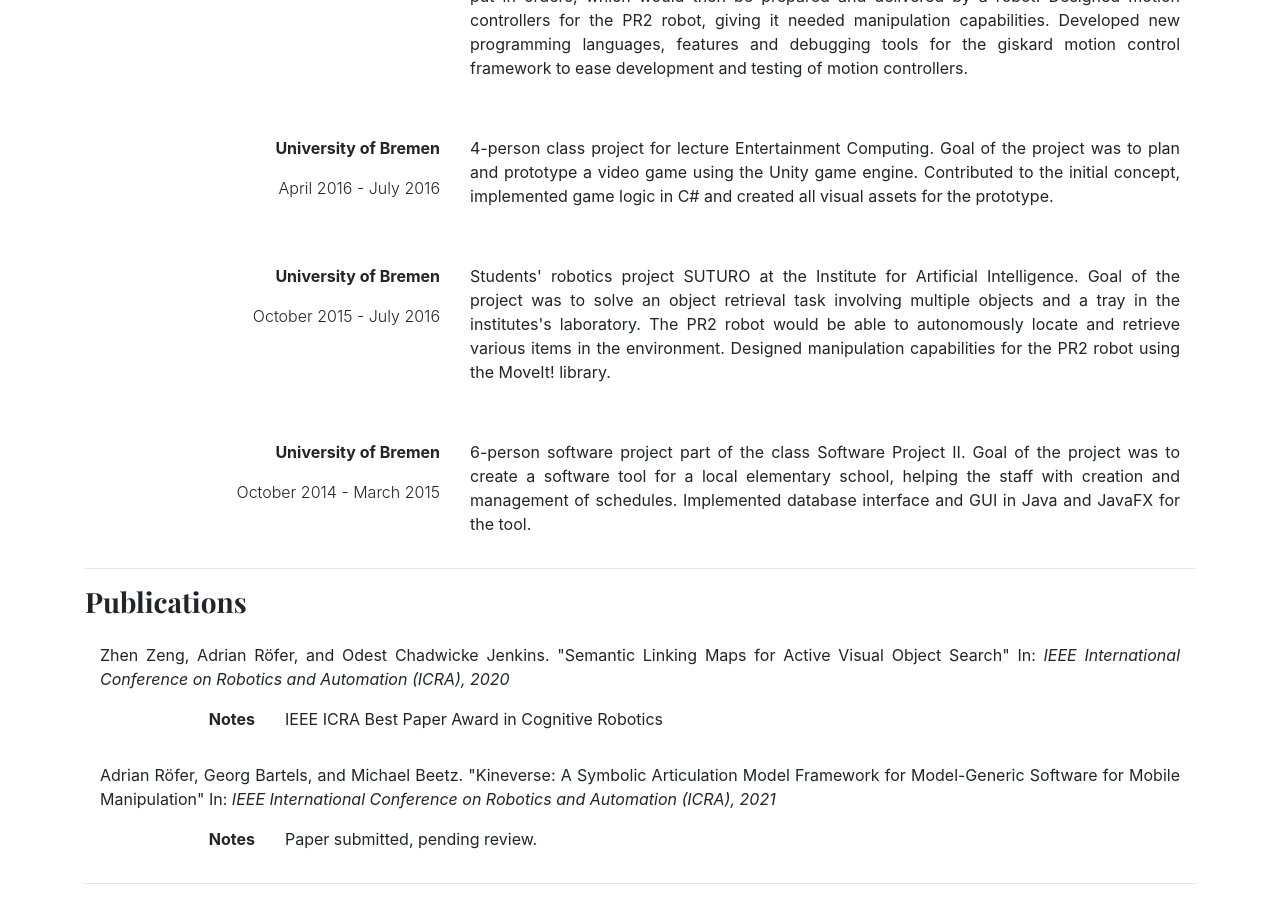
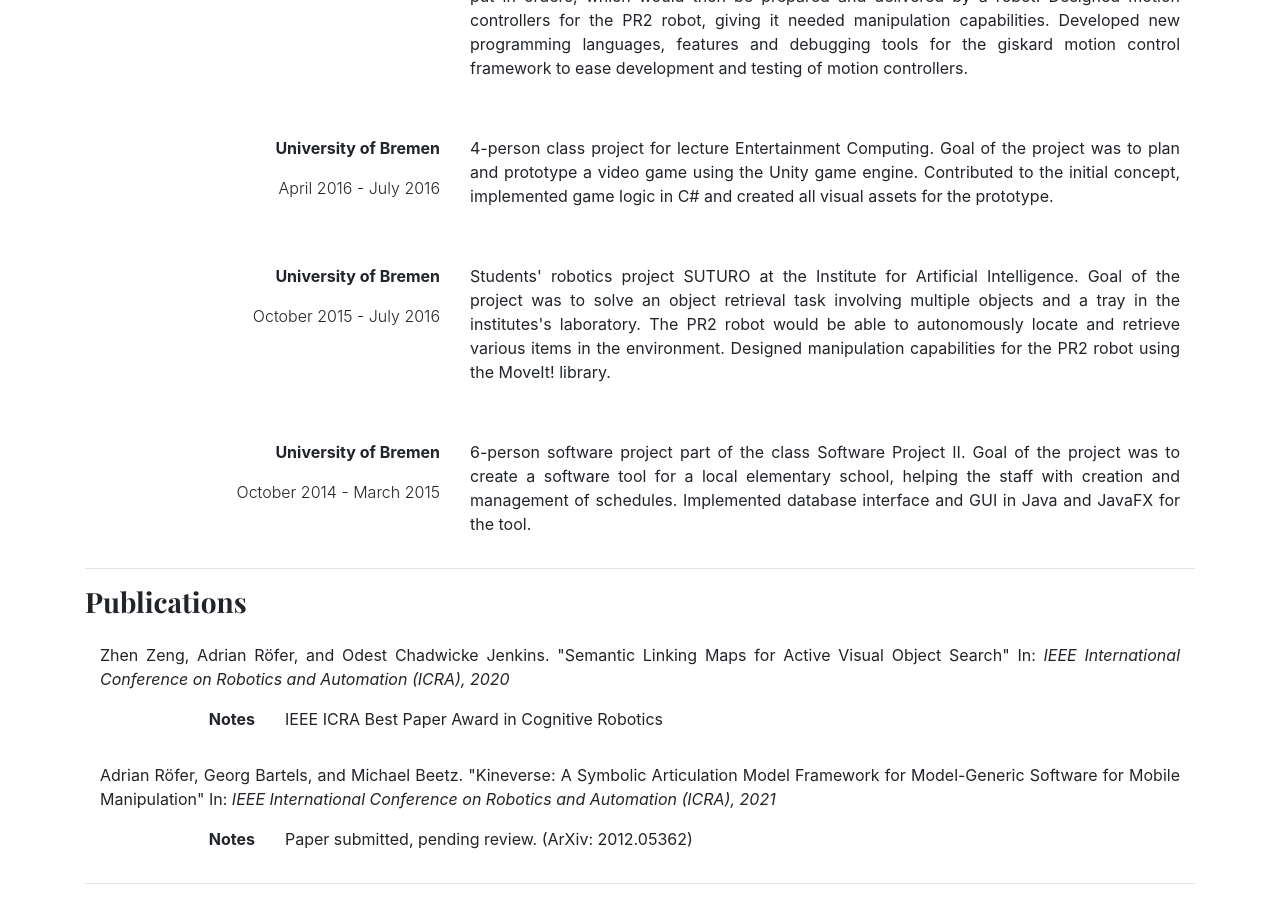
Before and after one commit to ARoefer/personal_site, a Jekyll site: the page built from index.html, in a window 1280 px wide and 900 px high, scrolled down 3111 px. Built offline with Jekyll 4.4.1, drawn with Linux system fonts in a browser that asks for light colours; nearby versions of some CDN libraries.

Commit message:
Added arXiv ID to Kineverse paper

```diff
--- a/_data/cv.yaml
+++ b/_data/cv.yaml
@@ -127,4 +127,4 @@ Content:
       authors: Adrian Röfer, Georg Bartels, and Michael Beetz
       publication: IEEE International Conference on Robotics and Automation (ICRA), 2021
       notes:
-        - "Paper submitted, pending review."
+        - "Paper submitted, pending review. (ArXiv: 2012.05362)"
```
